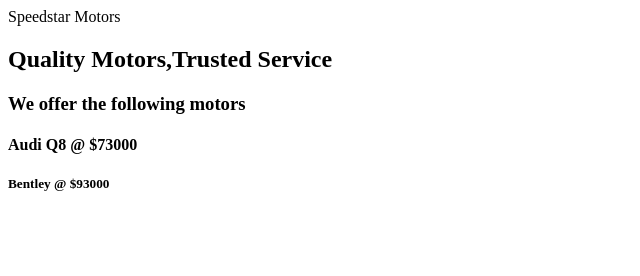
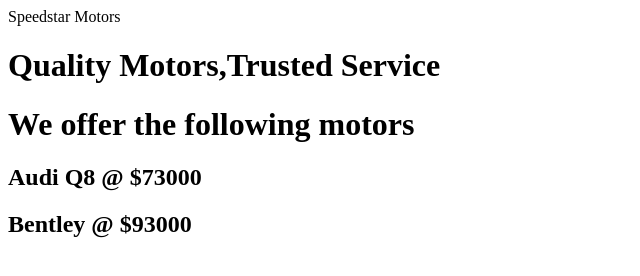
Before and after one commit to bida24-348/Speedstar-Motors, a plain HTML site: page index.html in a window 1280 px wide. Shown: the whole page, without its empty margins (0-640 px from the left). Drawn offline with Linux system fonts and the light colour scheme.

Commit message:
Update index.html

```diff
--- a/index.html
+++ b/index.html
@@ -3,9 +3,9 @@
 <tittle>Speedstar Motors</title>
 </head>
 <body>
-<h2>Quality Motors,Trusted Service</h2>
+<h1>Quality Motors,Trusted Service</h1>
 <body>
-<h3>We offer the following motors </h3>
+<h1>We offer the following motors </h1>
 <body>
-<h4>Audi Q8 @ $73000</h4>
-<h5>Bentley @ $93000</h5>
+<h2>Audi Q8 @ $73000</h2>
+<h2>Bentley @ $93000</h2>
```
